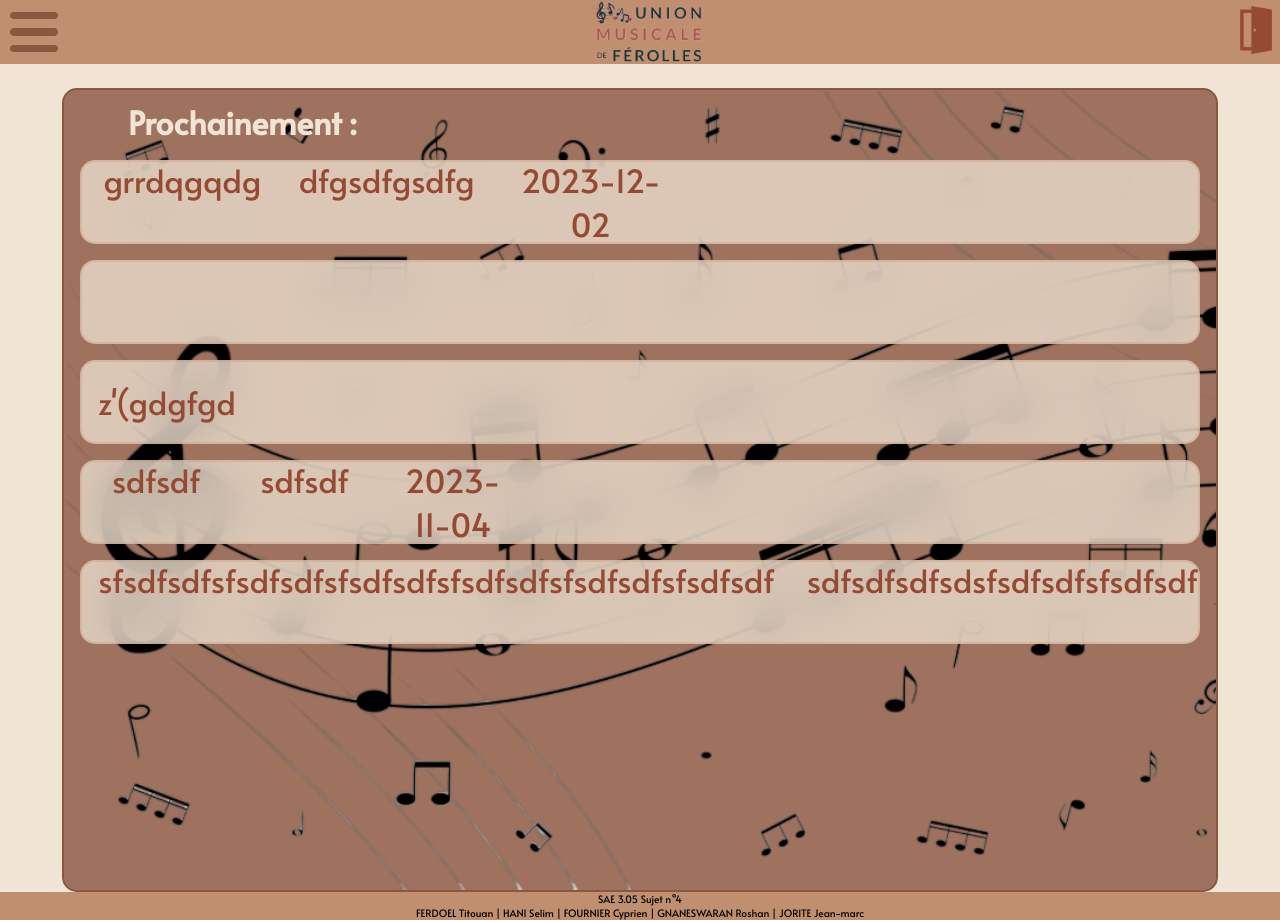
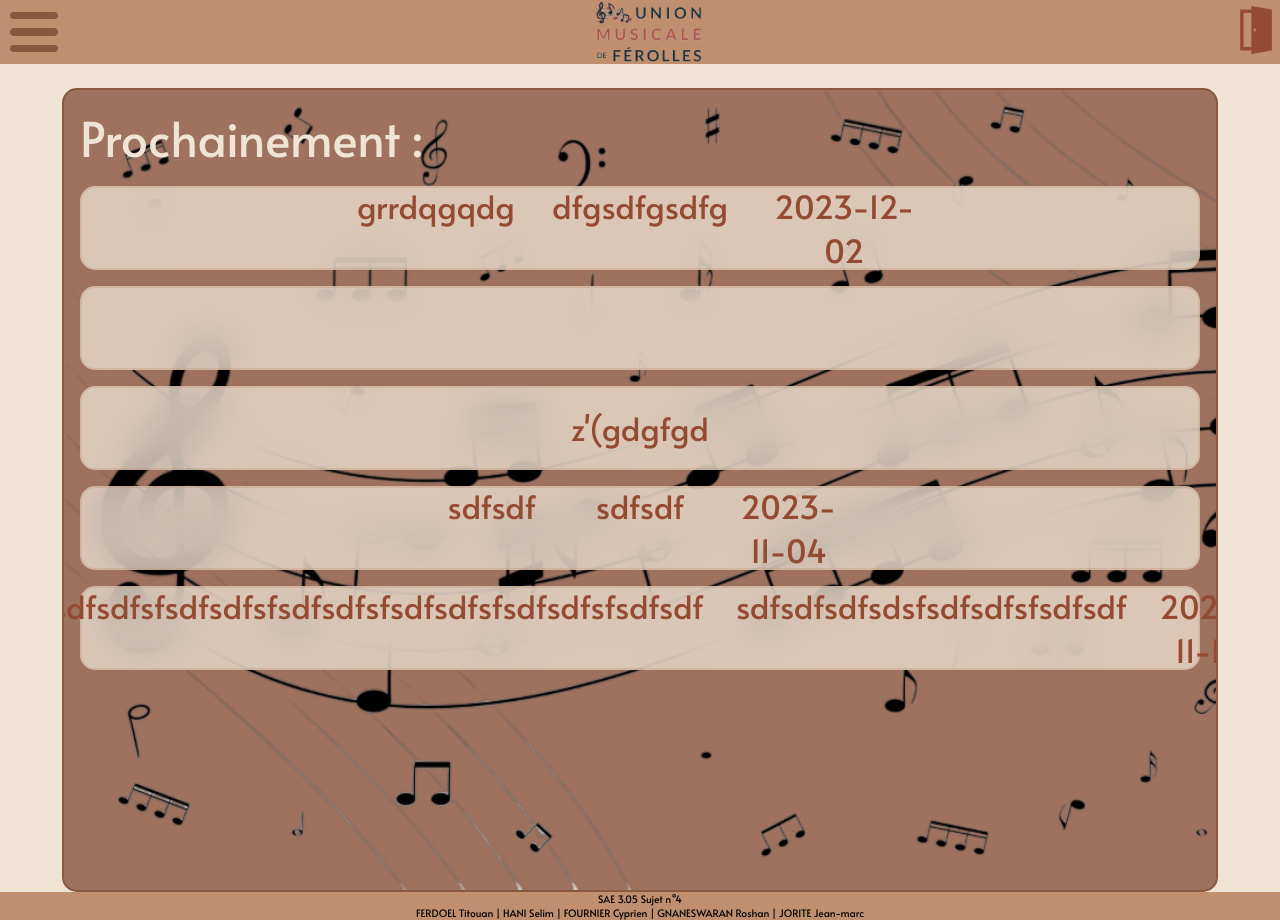
Before and after one commit to SelimHani/SAE-3.05-Sujet4, a Flask app: page /sondages/ in a window 1280 px wide. Run offline with Flask 3, Linux system fonts and the light colour scheme; a user stored in the database is signed in; some libraries are stand-ins or nearby versions.

Commit message:
correction du merge

```diff
--- a/projet/static/sondages.css
+++ b/projet/static/sondages.css
@@ -26,8 +26,7 @@
     border-radius: 15px;
     border: rgba(192,143,111,0.3) solid 2px;
     backdrop-filter: blur(20px);
-
-
+    justify-content: center;
 
 }
 
@@ -54,7 +53,7 @@
     margin-left: 2em;
     color: rgba(240,228,212,1)
 }
-=======
+
 h1{
     color: #F0E4D4;
     font-family: Alata;
```
Also changed, not shown: projet/myapp.db.
